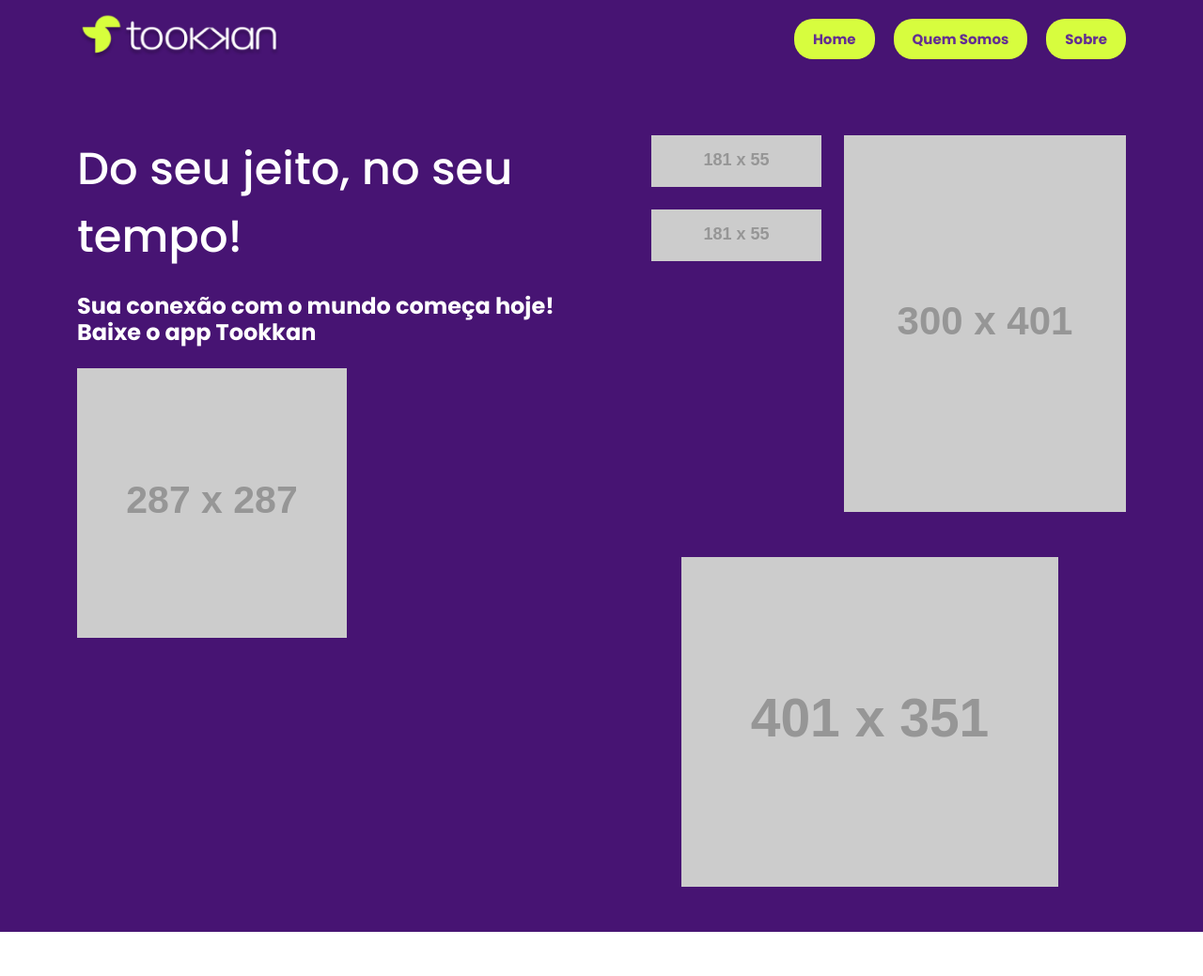
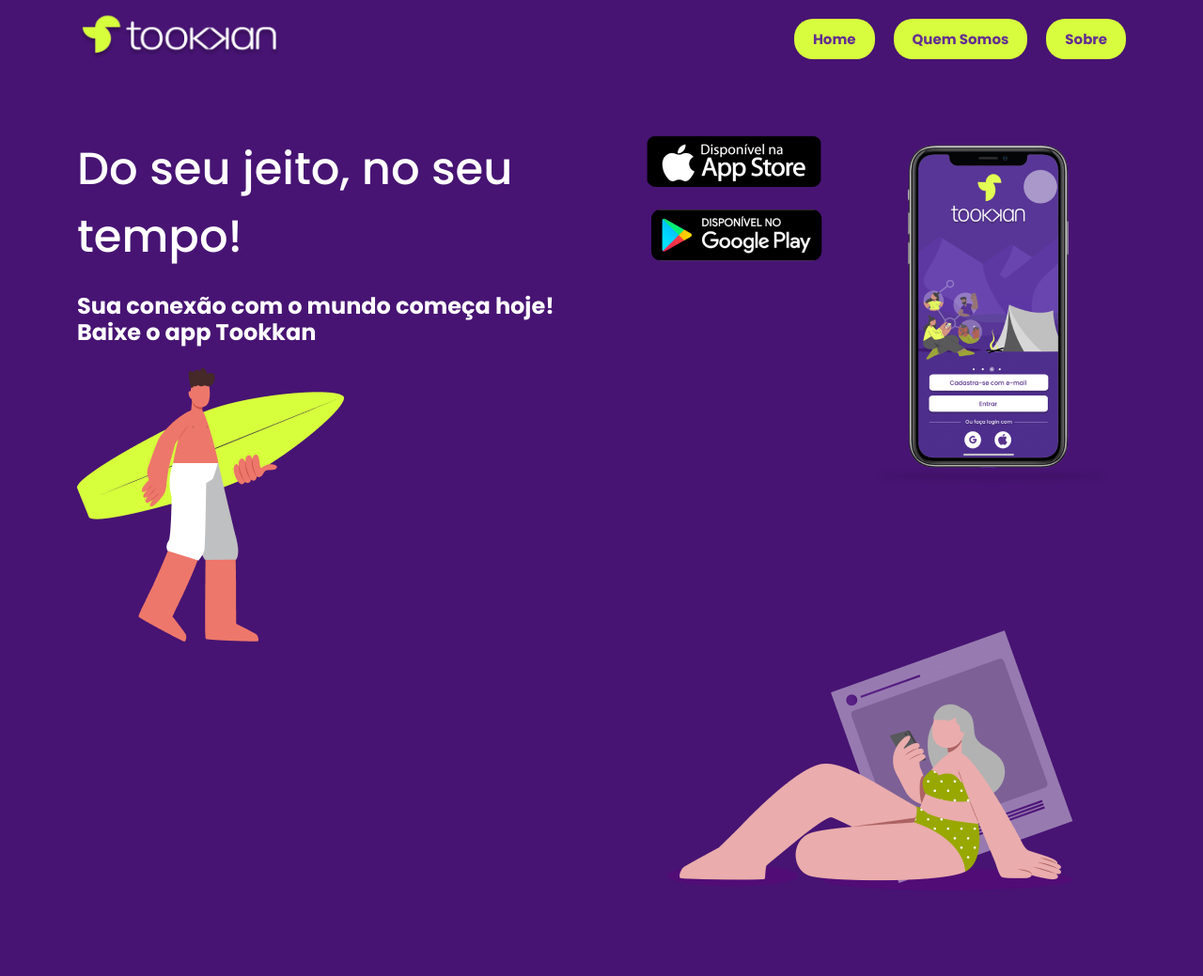
Before and after one commit to vesteves/tookkan, a plain HTML site: page index.html in a window 1280 px wide. Shown: the top 1039 px of the page at 94% size. Drawn offline with nearby package versions, Linux system fonts and the light colour scheme; placeholder pictures from the web are drawn by us.

Commit message:
adição de imagens

```diff
--- a/index.html
+++ b/index.html
@@ -88,7 +88,7 @@
             <div class="img-wrapper text-center">
               <img
                 class="surfboy"
-                src="https://via.placeholder.com/287"
+                src="assets/img/surfboy.png"
                 alt=""
               />
             </div>
@@ -97,7 +97,7 @@
             <div class="img-wrapper text-center">
               <img
                 class="mobile"
-                src="https://via.placeholder.com/300x401"
+                src="assets/img/mobile.png"
                 alt=""
               />
             </div>
@@ -109,14 +109,14 @@
             <div class="img-wrapper text-start">
               <img
                 class="store mb-4"
-                src="https://via.placeholder.com/126x37"
+                src="assets/img/apple.png"
                 alt=""
               />
             </div>
             <div class="img-wrapper text-start">
               <img
                 class="store"
-                src="https://via.placeholder.com/126x37"
+                src="assets/img/google.png"
                 alt=""
               />
             </div>
@@ -125,7 +125,7 @@
             <div class="img-wrapper text-center">
               <img
                 class="woman"
-                src="https://via.placeholder.com/401x351"
+                src="assets/img/woman.png"
                 alt=""
               />
             </div>
@@ -144,7 +144,7 @@
             <div class="img-wrapper text-start">
               <img
                 class="surfboy"
-                src="https://via.placeholder.com/287"
+                src="assets/img/surfboy.png"
                 alt=""
               />
             </div>
@@ -155,14 +155,14 @@
                 <div class="img-wrapper">
                   <img
                     class="store mb-4"
-                    src="https://via.placeholder.com/181x55"
+                    src="assets/img/apple.png"
                     alt=""
                   />
                 </div>
                 <div class="img-wrapper store">
                   <img
                     class="store"
-                    src="https://via.placeholder.com/181x55"
+                    src="assets/img/google.png"
                     alt=""
                   />
                 </div>
@@ -171,7 +171,7 @@
                 <div class="img-wrapper text-center">
                   <img
                     class="mobile"
-                    src="https://via.placeholder.com/300x401"
+                    src="assets/img/mobile.png"
                     alt=""
                   />
                 </div>
@@ -182,7 +182,7 @@
                 <div class="img-wrapper text-center">
                   <img
                     class="woman"
-                    src="https://via.placeholder.com/401x351"
+                    src="assets/img/woman.png"
                     alt=""
                   />
                 </div>
@@ -206,12 +206,12 @@
             <div class="img-wrapper text-center">
               <img
                 class="money mb-4 d-md-none"
-                src="https://via.placeholder.com/314"
+                src="assets/img/money.png"
                 alt=""
               />
               <img
                 class="money mb-4 d-none d-md-block"
-                src="https://via.placeholder.com/584"
+                src="assets/img/money.png"
                 alt=""
               />
             </div>
```
Also changed, not shown: assets/img/apple.png (added), assets/img/google.png (added), assets/img/mobile.png (added), assets/img/money.png (added), assets/img/surfboy.png (added), assets/img/woman.png (added).
